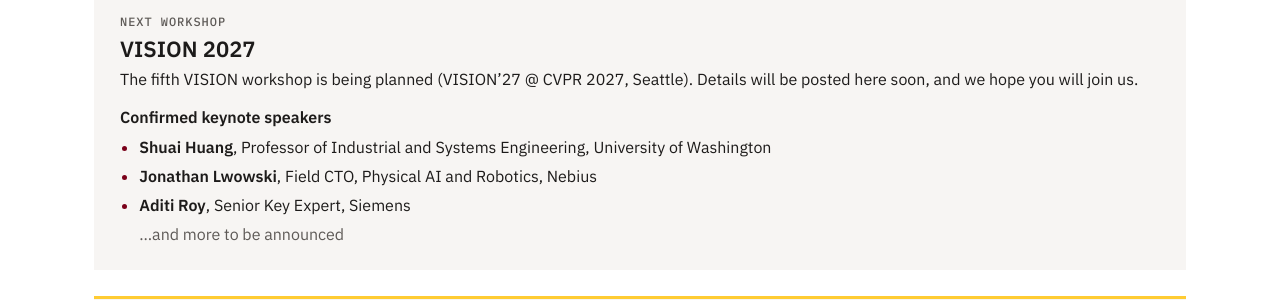
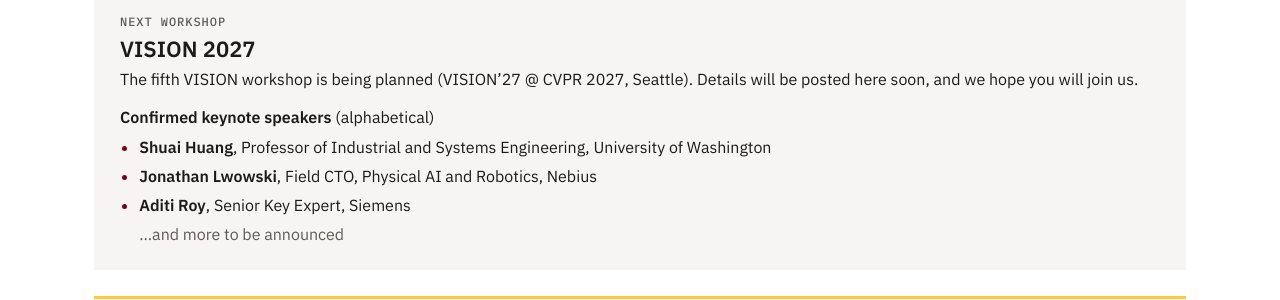
Before and after one commit to Mou-group-UMN/mou-group-umn.github.io, a Jekyll site: the page built from workshops.html, in a window 1280 px wide and 900 px high. Shown: the part 373-673 px from the top of the window. Built offline with Jekyll 4.4.1, drawn with Linux system fonts in a browser that asks for light colours.

Commit message:
VISION Workshop: 'Confirmed keynote speakers (alphabetical)'
Co-Authored-By: Claude Opus 5.5 <noreply@anthropic.com>
Claude-Session: https://claude.ai/code/session_01XBj4b1asWe9EJC5WfSpYSG

```diff
--- a/workshops.html
+++ b/workshops.html
@@ -8,7 +8,7 @@ permalink: /workshops/
 <div class="eyebrow">Next workshop</div>
 <div class="ws-next-title">VISION 2027</div>
 <p>The fifth VISION workshop is being planned (VISION’27 @ CVPR 2027, Seattle). Details will be posted here soon, and we hope you will join us.</p>
-<p class="ws-spk-h"><strong>Confirmed keynote speakers</strong></p>
+<p class="ws-spk-h"><strong>Confirmed keynote speakers</strong> (alphabetical)</p>
 <ul class="ws-spk">
 <li><strong>Shuai Huang</strong>, Professor of Industrial and Systems Engineering, University of Washington</li>
 <li><strong>Jonathan Lwowski</strong>, Field CTO, Physical AI and Robotics, Nebius</li>
```
